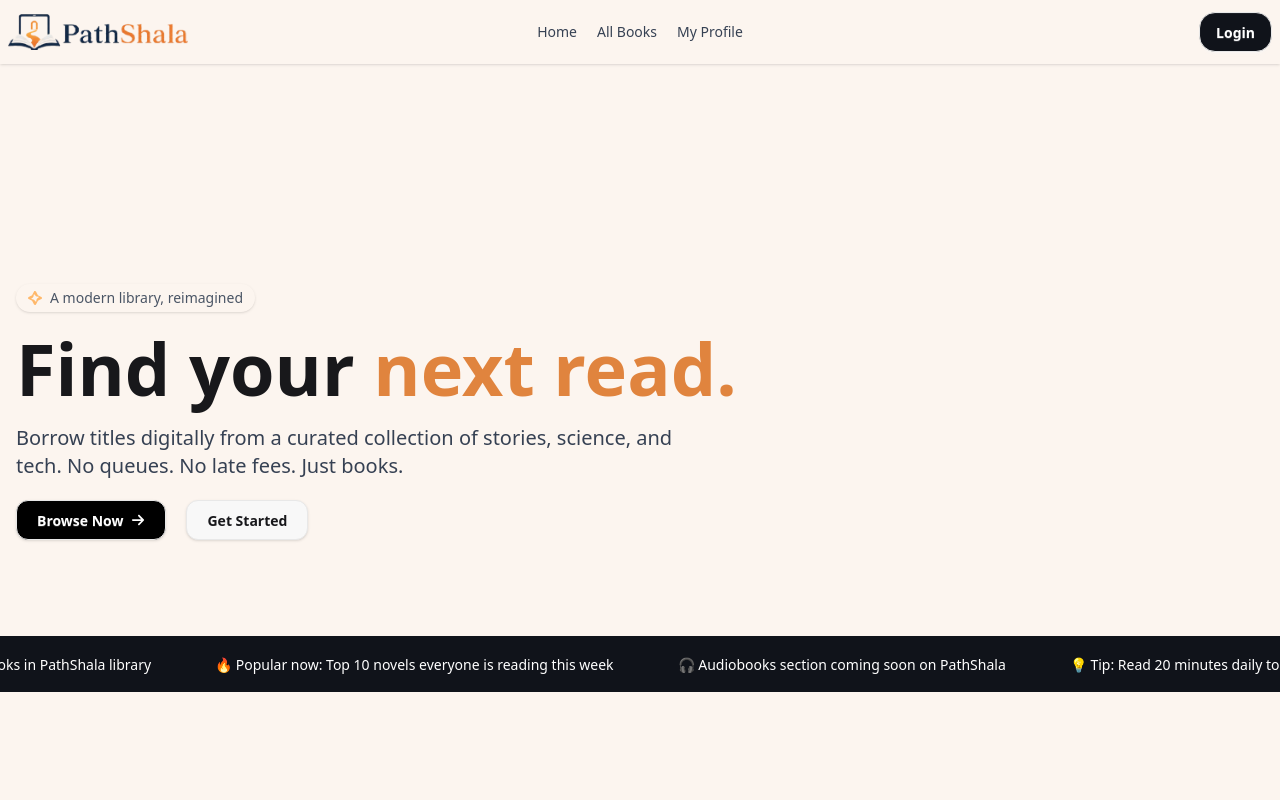
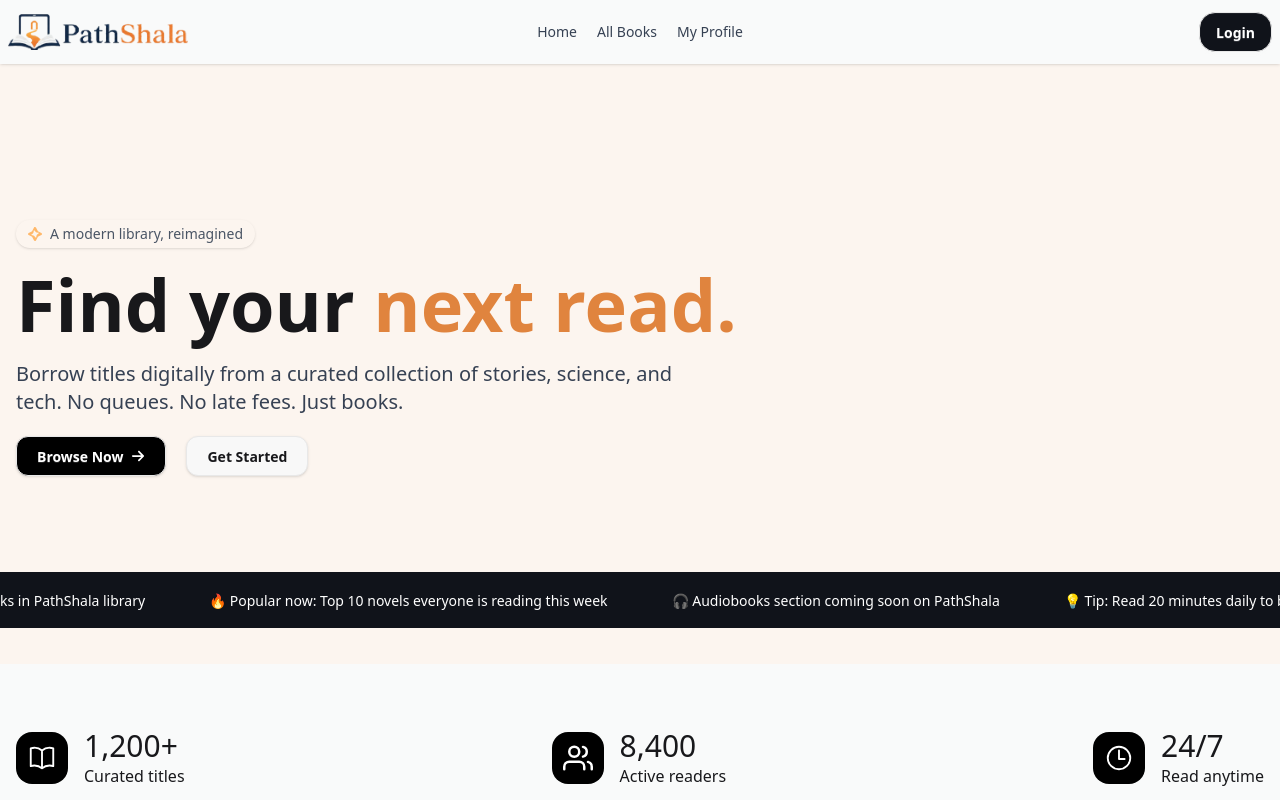
Before and after one commit to Prachurjo-prog/PathShala-Project, a Next.js app: page / in a window 1280 px wide. Shown: the top 800 px of the page. Built offline with nearby package versions, Linux system fonts and the light colour scheme.

Commit message:
popularity section added

```diff
--- /dev/null
+++ b/src/Components/Hero/Popularity.jsx
@@ -0,0 +1,43 @@
+import { HiOutlineBookOpen } from "react-icons/hi2";
+import { FiUsers } from "react-icons/fi";
+import { IoTimeOutline } from "react-icons/io5";
+
+const PopularityPage = () => {
+  return (
+    <div className="bg-[#F9FAFA]  px-4 md:py-16 py-8 mt-9">
+      <div className="container mx-auto flex flex-col md:flex-row gap-5 items-center justify-between">
+        <div className="flex items-center gap-4">
+          <div className="bg-black w-13 h-13 rounded-2xl flex items-center justify-center">
+            <HiOutlineBookOpen className="text-3xl text-white" />
+          </div>
+          <div>
+            <p className="font-medium text-3xl">1,200+</p>
+            <p className="">Curated titles</p>
+          </div>
+        </div>
+
+        <div className="flex items-center gap-4">
+          <div className="bg-black w-13 h-13 rounded-2xl flex items-center justify-center">
+            <FiUsers className="text-3xl text-white" />
+          </div>
+          <div>
+            <p className="font-medium text-3xl">8,400</p>
+            <p className="">Active readers</p>
+          </div>
+        </div>
+
+        <div className="flex items-center gap-4">
+          <div className="bg-black w-13 h-13 rounded-2xl flex items-center justify-center">
+            <IoTimeOutline className="text-3xl text-white" />
+          </div>
+          <div>
+            <p className="font-medium text-3xl">24/7</p>
+            <p className="">Read anytime</p>
+          </div>
+        </div>
+      </div>
+    </div>
+  );
+};
+
+export default PopularityPage;
--- a/src/Components/HomePage/HomePage.jsx
+++ b/src/Components/HomePage/HomePage.jsx
@@ -1,4 +1,5 @@
 import Hero from "../Hero/Hero";
+import PopularityPage from "../Hero/Popularity";
 import ScrollingPage from "../Hero/ScrollingPage";
 import Footer from "../Shared/Footer";
 import NavBar from "../Shared/NavBar";
@@ -10,7 +11,8 @@
             <NavBar/>
             <Hero/>
             <ScrollingPage/>
-            {/* <Footer/> */}
+            <PopularityPage/>
+            <Footer/>
         </div>
     );
 };
--- a/src/Components/Shared/NavBar.jsx
+++ b/src/Components/Shared/NavBar.jsx
@@ -4,7 +4,7 @@
 
 const NavBar = () => {
   return (
-    <div className="navbar  shadow-sm">
+    <div className="navbar bg-[#F9FAFA] shadow-sm fixed top-0 z-50">
       <div className=" container mx-auto flex items-center justify-between">
         <div className="navbar-start">
           <div className="dropdown">
```
